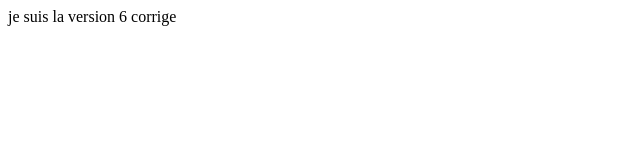
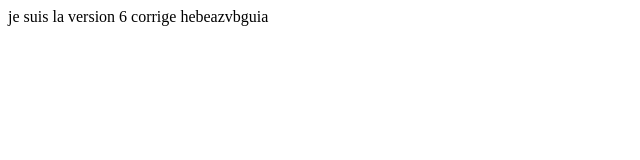
Before and after one commit to JeromePto/test2, a plain HTML site: page index.html in a window 1280 px wide. Shown: the whole page, without its empty margins (0-640 px from the left). Drawn offline with Linux system fonts and the light colour scheme.

Commit message:
coomit6sta

```diff
--- a/index.html
+++ b/index.html
@@ -5,5 +5,6 @@
 </head>
 <body>
 	je suis la version 6 corrige
+	hebeazvbguia
 </body>
 </html>
```
